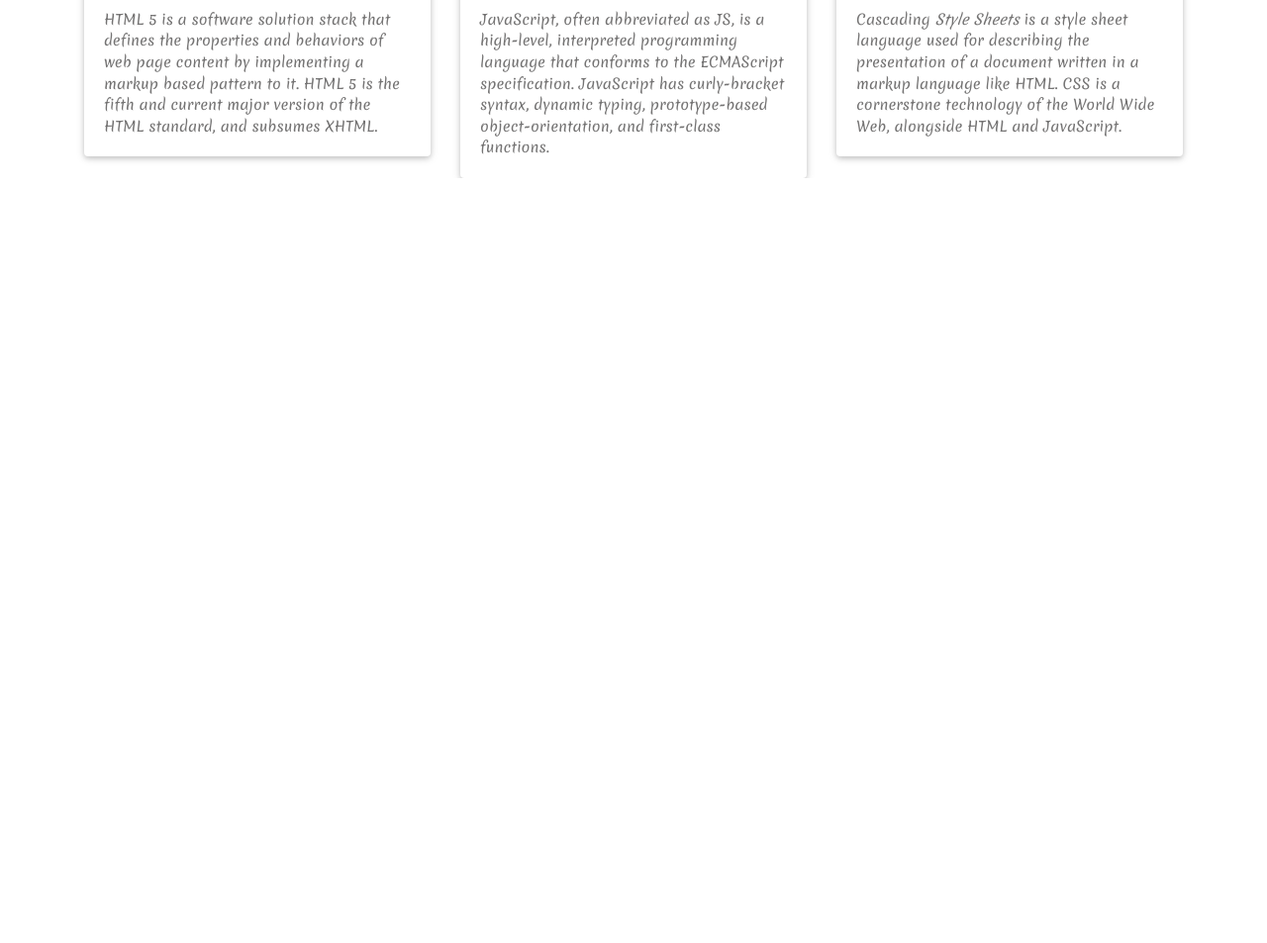
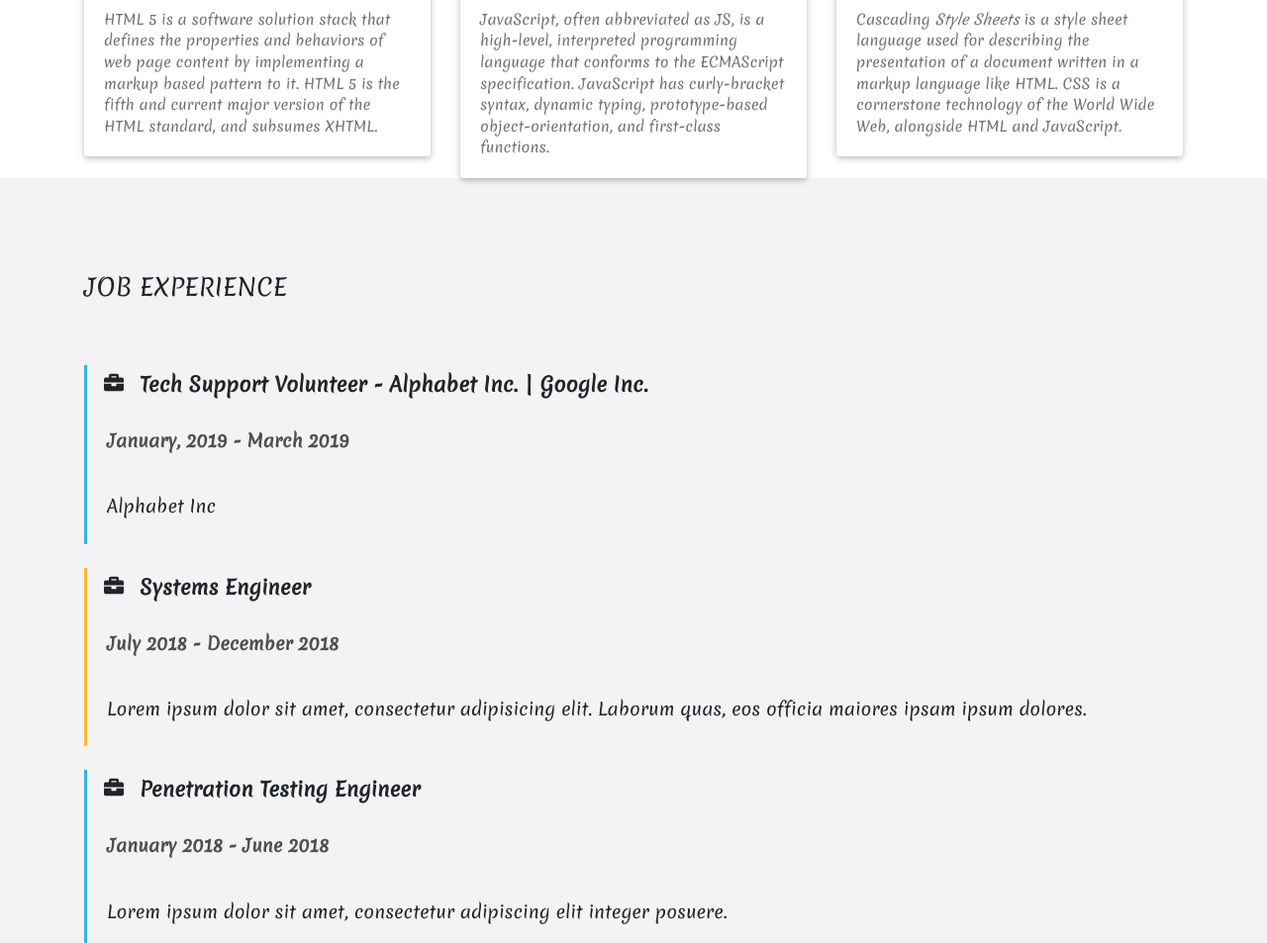
Before and after one commit to Lugaga/my-portfolio, a plain HTML site: page index.html in a window 1280 px wide. Shown: the part 3115-4068 px from the top of the page at 99% size. Before the commit the page ends 3295 px from the top, so only its background shows below. Drawn offline with Linux system fonts and the light colour scheme.

```diff
--- a/index.html
+++ b/index.html
@@ -223,7 +223,7 @@
 
                     <!--Section heading-->
                     <div class="d-flex justify-content-start">
-                        <h4 class="text-center text-uppercase mb-5 pb-3 mt-4 wow fadeIn" data-wow-delay="0.2s">Job<strong>experience</strong></h4>
+                        <h4 class="text-center text-uppercase mb-5 pb-3 mt-4 wow fadeIn" data-wow-delay="0.2s">Job<span> experience</span></h4>
                     </div>
 
                             <!--Description-->
@@ -348,8 +348,55 @@
               </div>
               </div>
               </section>
+      <!--Second container-->
+<div class="container-fluid" style="background-color: #f3f3f5;">
+  <div class="container py-4 pt-4">
 
+      <!-- Second section -->
+      <section id="skills">
 
+          <!-- First row -->
+          <div class="row py-5">
+
+              <!--First column-->
+              <div class="col-lg-12 col-md-12 mb-3 wow fadeIn" data-wow-delay="0.4s">
+
+              <!--Section heading-->
+              <div class="d-flex justify-content-start">
+                  <h4 class="text-center text-uppercase mb-5 pb-3 mt-4 wow fadeIn" data-wow-delay="0.2s">Job<span> experience</span></h4>
+              </div>
+
+                      <!--Description-->
+                      <blockquote class="blockquote bq-info mb-4">
+                          <div class="row"> <i class="fas fa-briefcase fa-x mb-1 mr-3 ml-3" aria-hidden="true"></i>
+                              <h5 class="font-weight-bold mb-3">Tech Support Volunteer - Alphabet Inc. | Google Inc.</h5>
+                          </div>
+                          <p class="font-weight-bold ml-1 dark-grey-text mb-2">January, 2019 - March 2019</p>
+                          <p class="mb-0 ml-1 light-grey-text">Alphabet Inc </p>
+                      </blockquote>
+
+                      <blockquote class="blockquote bq-warning mt-1 mb-4">
+                          <div class="row"> <i class="fas fa-briefcase fa-x mb-1 mr-3 ml-3" aria-hidden="true"></i>
+                              <h5 class="font-weight-bold mb-3">Systems Engineer</h5> </div>
+                          <p class="font-weight-bold ml-1 dark-grey-text mb-2">July 2018 - December 2018 </p>
+                          <p class="mb-0 ml-1 light-grey-text">Lorem ipsum dolor sit amet, consectetur adipisicing elit. Laborum quas, eos officia maiores ipsam ipsum dolores. </p>
+                      </blockquote>
+
+                      <blockquote class="blockquote bq-info">
+                          <div class="row"> <i class="fas fa-briefcase fa-x mb-1 mr-3 ml-3" aria-hidden="true"></i>
+                              <h5 class="font-weight-bold mb-3">Penetration Testing Engineer</h5> </div>
+                          <p class="font-weight-bold ml-1 dark-grey-text mb-2"><strong>January 2018 - June 2018</strong></p>
+                          <p class="mb-0 ml-1 light-grey-text">Lorem ipsum dolor sit amet, consectetur adipiscing elit integer posuere.</p>
+                      </blockquote>
+
+              </div>
+              <!--/First column-->
+            </div>
+          </section>
+        </div>
+      </div>
+
+<!--Main layout-->
 
 
 
```
